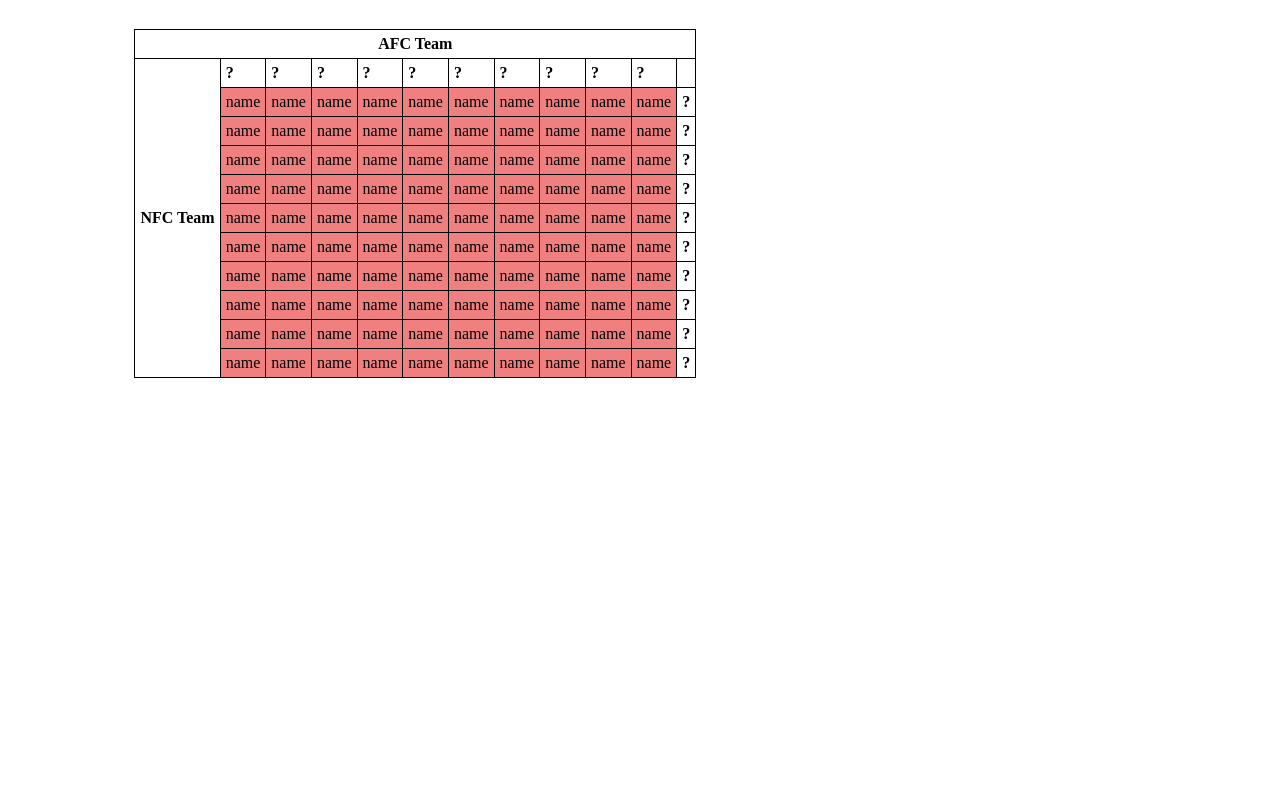
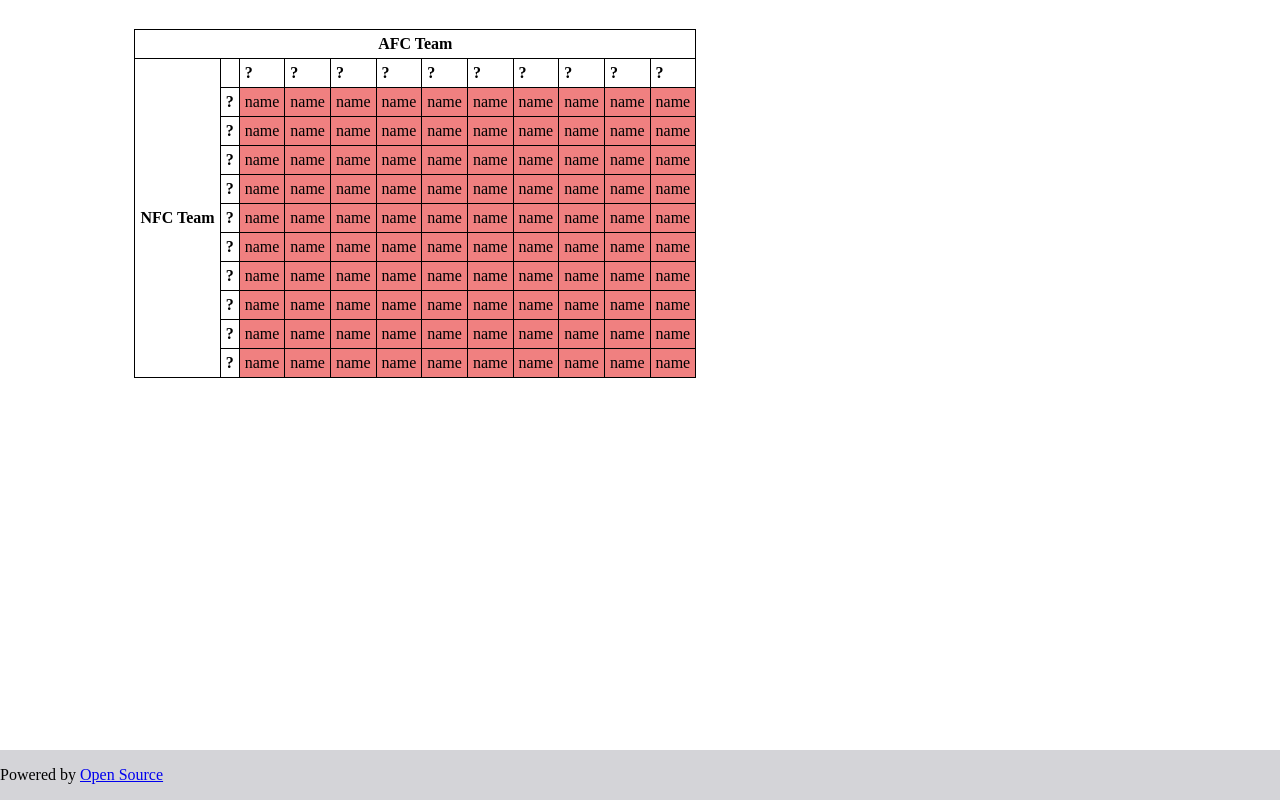
Before and after one commit to nyanshak/SuperBowlSquares, a Flask app: page /game/1 in a window 1280 px wide. Run offline with Flask 2, Linux system fonts and the light colour scheme; some libraries are stand-ins or nearby versions.

Commit message:
putting numbers on correct side, fixing up the style

```diff
--- a/squares_website/static/main.js
+++ b/squares_website/static/main.js
@@ -1,6 +1,7 @@
 
 
 $(function() {
+
   var game_id = $('input:hidden[name=game_id]').val();
 
   $(".td-noname, .td-named, .td-verified").hover(function(){
@@ -39,7 +40,7 @@ $(function() {
            n = game["squares"][i]["name"];
            if (typeof n == 'string' && n.length > 0) {
                square = $("[data-square-pos='" + i + "'");
-               square.html(n);
+               square.text(n);
                if (game["squares"][i]["verified"]) {
                    square.addClass("td-verified").removeClass("td-noname");
                } else {
--- a/squares_website/static/style.css
+++ b/squares_website/static/style.css
@@ -58,3 +58,13 @@ table, td, th {
 .hover {
   background: #F8F8FF;
 }
+
+#footer {
+  position:fixed;
+  height:50px;
+  background-color: #D4D4D8;
+  bottom:0px;
+  left:0px;
+  right:0px;
+  margin-bottom:0px;
+}
--- a/squares_website/templates/layout.html
+++ b/squares_website/templates/layout.html
@@ -30,17 +30,17 @@
    </tr>
    <tr>
       <td rowspan="11" id="nfc-label" class="label">NFC Team</td>
+      <td></td>
       {% for i in range(10) %}
           <td class="label" data-afc="{{ i }}">?</td>
       {% endfor %}
-      <td></td>
    </tr>
    {% for i in range(10) %}
        <tr>
+           <td class="label" data-nfc="{{ i }}">?</td>
            {% for j in range(10) %}
                <td data-square-pos="{{i * 10 + j}}" class="td-noname">name</td>
            {% endfor %}
-           <td class="label" data-nfc="{{ i }}">?</td>
        </tr>
    {% endfor %}
 
@@ -58,6 +58,10 @@
 </div> <!-- close right -->
 
 </div> <!-- close main -->
+
+<div id="footer">
+<p>Powered by <a href="https://github.com/nyanshak/squares">Open Source</a></p>
+</div>
 </div> <!-- close wrap -->
 
 </body>
```
Also changed, not shown: squares_website/views/rest_game.py (+6 -5 lines).
